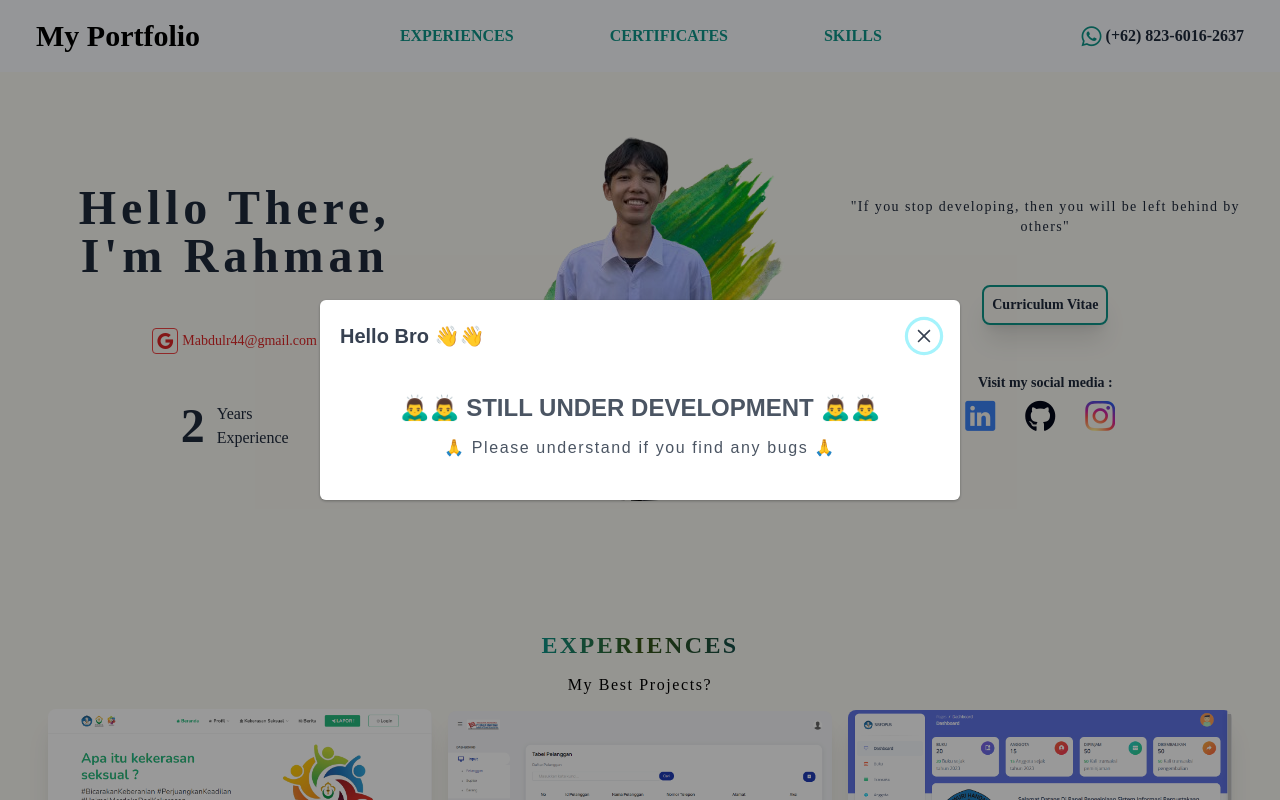
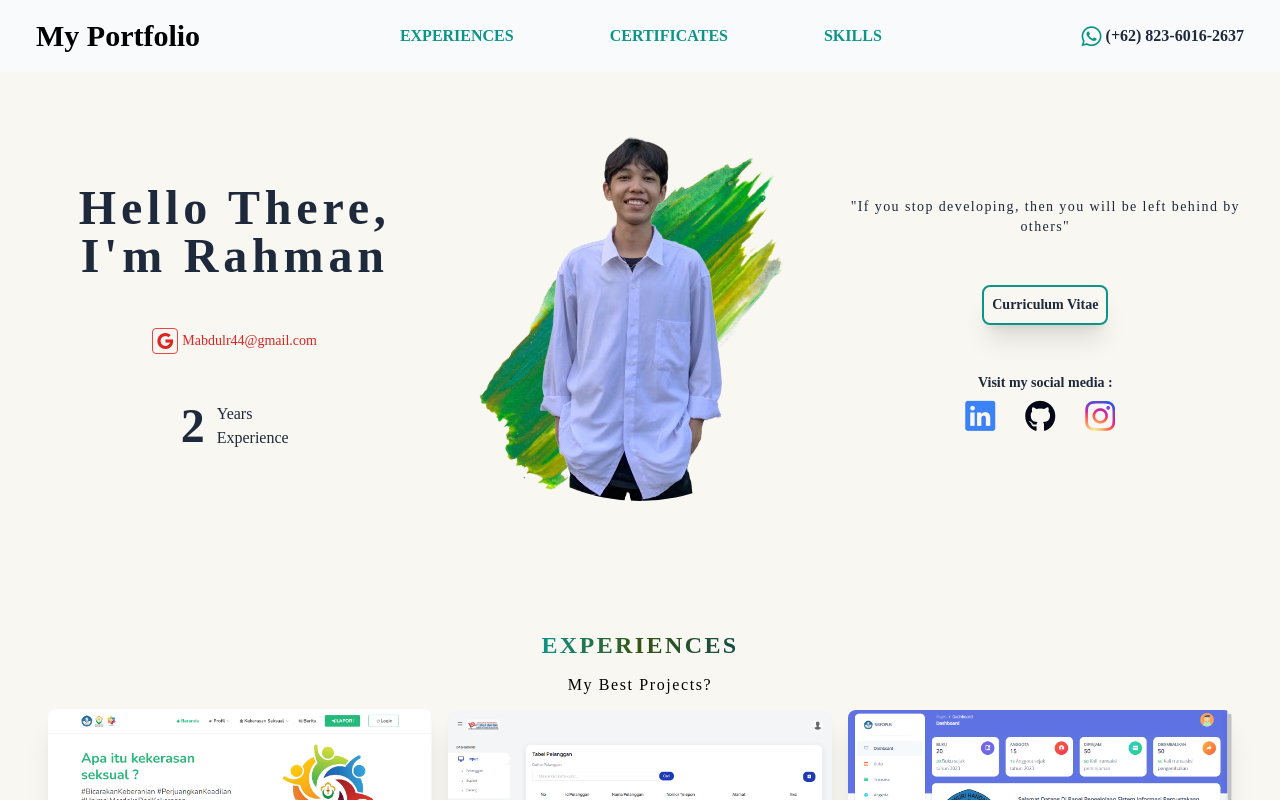
Before and after one commit to abdrahman02/web-portfolio-react-js, a React (Create React App) app: page / in a window 1280 px wide. Shown: the top 800 px of the page. Built offline with nearby package versions, Linux system fonts and the light colour scheme; a web font is replaced by a local one.

Commit message:
disable dialog

```diff
--- a/src/pages/Home.js
+++ b/src/pages/Home.js
@@ -1,17 +1,17 @@
-import React, { useState } from "react";
+import React from "react";
 import Cta from "../components/Cta";
 import Experience from "../components/Experience";
 import Certificates from "../components/Certificates";
 import Skills from "../components/Skills";
 import { ScrollTop } from "primereact/scrolltop";
-import DialogStillDeploy from "../components/DialogStillDeploy";
+// import DialogStillDeploy from "../components/DialogStillDeploy";
 
 const Home = () => {
-  const [visible, setVisible] = useState(true);
+  // const [visible, setVisible] = useState(true);
+  // <DialogStillDeploy visible={visible} setVisible={setVisible} />
   return (
     <div>
       <main>
-        <DialogStillDeploy visible={visible} setVisible={setVisible} />
         <Cta />
         <Experience />
         <Certificates />
```
